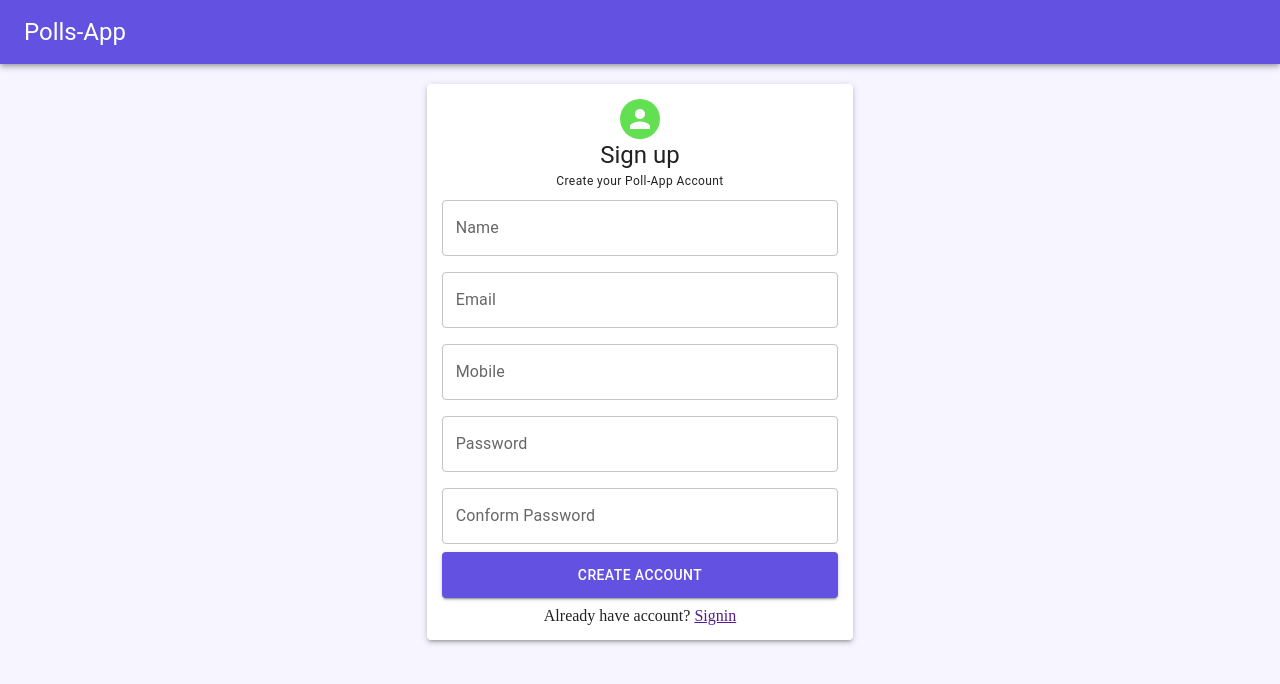
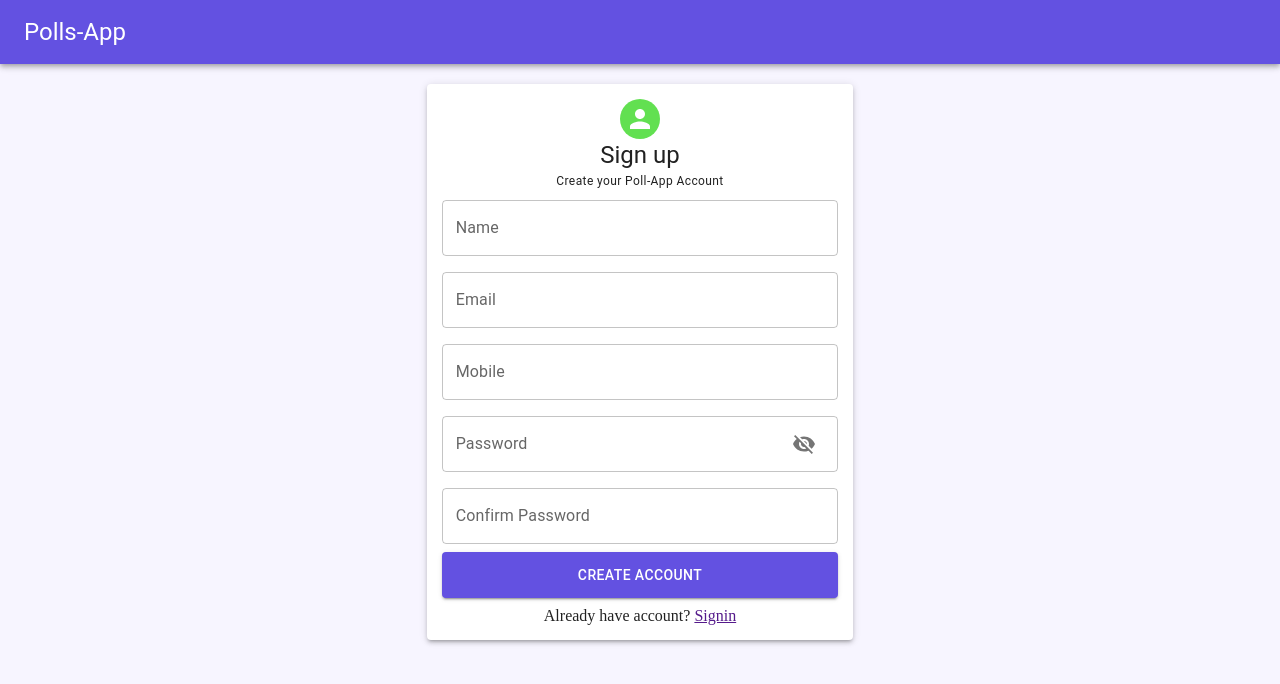
Before and after one commit to harshavardhan-sureify/codebyte-fe, a React (Create React App) app: page / in a window 1280 px wide. Shown: the top 684 px of the page. Built offline with nearby package versions, Linux system fonts and the light colour scheme.

Commit message:
completed signup form

```diff
--- a/package.json
+++ b/package.json
@@ -5,6 +5,7 @@
   "dependencies": {
     "@emotion/react": "^11.11.0",
     "@emotion/styled": "^11.11.0",
+    "@mui/icons-material": "^5.11.16",
     "@mui/material": "^5.13.1",
     "@testing-library/jest-dom": "^5.16.5",
     "@testing-library/react": "^13.4.0",
--- a/src/Components/SignupPage.jsx
+++ b/src/Components/SignupPage.jsx
@@ -1,56 +1,263 @@
- import { useTheme } from '@emotion/react'
-import { AppBar, Avatar, Button, Grid, Paper, TextField, Toolbar, Typography } from '@mui/material'
-import React from 'react'
- const paperStyle={
-   /* width:"30vw",
-    margin:"20px auto",
-     padding:"15px", */
-     padding:"15px",
-     margin:"20px 0px"
+import { useTheme } from "@emotion/react";
+import { DataArray, Visibility, VisibilityOff } from "@mui/icons-material";
+import { signUrl } from "../constants";
+import {
+  AppBar,
+  Avatar,
+  Button,
+  Grid,
+  IconButton,
+  InputAdornment,
+  Paper,
+  TextField,
+  Toolbar,
+  Typography,
+} from "@mui/material";
 
+import React, { useEffect, useState } from "react";
+var message = "";
 
+const paperStyle = {
+  padding: "15px",
+  margin: "20px 0px",
+};
+const textField = {
+  margin: "8px 0px",
+};
+const initialize = () => {
+  return {
+    name: "",
+    email: "",
+    mobile: "",
+    password: "",
+    cpassword: "",
+  };
+};
+const SignupPage = () => {
+  const theme = useTheme();
+  const [signUpForm, setSignUpForm] = useState(initialize());
+  const [error, setErrors] = useState({});
+  const [submitStatus, setSubmitStatus] = useState("");
+  const [seePassword, setSeePassword] = useState(false);
 
- }
- const textField={
-  margin:"8px 0px",
+  const sendSignUpDataToServer = async (data) => {
+    console.log(data,"what a drag")
+    try {
+      delete data.cpassword
+      const res = await fetch(signUrl, {
+        method: "POST",
+        headers: { "Content-Type": 'application/json' },
+        body:JSON.stringify(data)
+      })
+      if (res.ok) {
+        alert("submitted")
+      }
+    }
+    catch (err) {
+      console.log(err)
+    }
+  }
 
- }
- const SignupPage = () => {
-  const theme=useTheme()
-   return (
-    <Grid  sx={{backgroundColor:"#f7f5ff",minHeight:"100vh"}}>
-    <AppBar position='sticky'>
-      <Toolbar sx={{bgcolor:theme.palette.primary}}>
-        <Typography variant='h5'>Polls-App</Typography>
-      </Toolbar>
+  const handleChange = (e) => {
+    setSignUpForm({ ...signUpForm, [e.target.name]: e.target.value });
+    validations(e.target.name, e.target.value);
+  };
 
-    </AppBar>
-       <Grid container  sx={{display:"flex",justifyContent:"center"}}>
-        <Grid item xs={12} md={6} lg={4} >
-        <Paper elevation={3} style={paperStyle} align={"center"} >
+  const handleSubmit = (e) => {
+    e.preventDefault();
 
-          <Avatar sx={{backgroundColor:theme.palette.success.main}}></Avatar>
-          <Typography variant="h5"  >Sign up</Typography>
-          <Typography variant="caption"  >Create your Poll-App Account</Typography>
-          <form action="">
-            <Grid  >
-          <TextField fullWidth label="Name" placeholder='Enter your Name' sx={textField} > </TextField>
-          <TextField fullWidth label="Email" placeholder='Enter your Email' sx={textField}> </TextField>
-          <TextField fullWidth label="Mobile" placeholder='Enter your Mobile' sx={textField}> </TextField>
-          <TextField fullWidth label="Password" placeholder='Enter your password' sx={textField}> </TextField>
-          <TextField fullWidth label="Conform Password" placeholder='Enter your Pasword' sx={textField}> </TextField>
-          <Button fullWidth variant="contained"  sx={{padding:"11px 0px",marginBottom:"9px"}}>Create account</Button>
-          <Typography variant="p">Already have account? <a href="">Signin</a></Typography>
-          </Grid></form>
+    if (Object.keys(error).length != 5) {
+      if (Object.keys(error).length == 0) {
+        setSubmitStatus("Please fill the form ");
+        return;
+      }
+      setSubmitStatus("Please fill the form Properly");
+      return;
+    } else {
+      for (let i in error) {
+        if (error[i].length != 0) {
+          setSubmitStatus("Please fill the form properly");
 
+          return;
+        }
+      }
+    }
+    setSubmitStatus("");
+    sendSignUpDataToServer(signUpForm)
+  };
+  const validations = (clickedField, value) => {
+    message = "";
 
+    switch (clickedField) {
+      case "name":
+        if (!value) {
+          message = "Name is required";
+        } else if (value.length < 3) {
+          message = "Name should have atleast length 3";
+        } else {
+          message = "";
+        }
+        break;
 
-        </Paper>
+      case "email":
+        if (!value) {
+          message = "Email is required";
+        } else if (!/^[^\s@]+@[^\s@]+\.[^\s@]+$/.test(value)) {
+          message = "Email is not valid";
+        }
+        break;
+      case "password":
+        if (!value) {
+          message = "Password is required";
+        } else if (value.length < 8) {
+          message = "password length should be atleast 8";
+        } else if (
+          !/(?=.*[a-z])(?=.*[A-Z])(?=.*\d)(?=.*[!@#$%^&*()])/.test(value)
+        ) {
+          message =
+            "Passwors must contain atleast one upper,one lower,one digit and one special character";
+        }
+        break;
+      case "cpassword":
+        if (!value) {
+          message = " Confirm Password is required";
+        } else if (value != signUpForm.password) {
+          message = "password not match";
+        }
+        break;
+      case "mobile":
+        if (!value) {
+          message = " mobile no. is required";
+        } else if (!/^\d{10}$/.test(value)) {
+          message = "mobile no. should have 10 digits";
+        } else if (!/^[9,8,7,6]\d{9}$/.test(value)) {
+          message =
+            "Mobile number should contain only digits and must start with 9,8,7 or 6";
+        }
+        break;
+    }
+
+    setErrors({ ...error, [clickedField]: message });
+  };
+
+  return (
+    <Grid sx={{ backgroundColor: "#f7f5ff", minHeight: "100vh" }}>
+      <AppBar position="sticky">
+        <Toolbar>
+          <Typography variant="h5">Polls-App</Typography>
+        </Toolbar>
+      </AppBar>
+      <Grid container sx={{ display: "flex", justifyContent: "center" }}>
+        <Grid item xs={12} md={6} lg={4}>
+          <Paper elevation={3} style={paperStyle} align={"center"}>
+            {submitStatus && (
+              <Typography variant="p" color="error">
+                {submitStatus}
+              </Typography>
+            )}
+            <Avatar
+              sx={{ backgroundColor: theme.palette.success.main }}
+            ></Avatar>
+            <Typography variant="h5">Sign up</Typography>
+            <Typography variant="caption">
+              Create your Poll-App Account
+            </Typography>
+            <form method="post" onSubmit={handleSubmit}>
+              <Grid>
+                <TextField
+                  fullWidth
+                  label="Name"
+                  placeholder="Enter your Name"
+                  sx={textField}
+                  onChange={handleChange}
+                  name="name"
+                  value={signUpForm.name}
+                  error={error.name}
+                  helperText={error.name}
+                >
+                  {" "}
+                </TextField>
+                <TextField
+                  fullWidth
+                  label="Email"
+                  placeholder="Enter your Email"
+                  sx={textField}
+                  onChange={handleChange}
+                  name="email"
+                  value={signUpForm.email}
+                  error={error.email}
+                  helperText={error.email}
+                >
+                  {" "}
+                </TextField>
+                <TextField
+                  fullWidth
+                  label="Mobile"
+                  placeholder="Enter your Mobile"
+                  sx={textField}
+                  onChange={handleChange}
+                  name="mobile"
+                  value={signUpForm.mobile}
+                  error={error.mobile}
+                  helperText={error.mobile}
+                >
+                  {" "}
+                </TextField>
+                <TextField
+                  fullWidth
+                  type={seePassword ? "text" : "password"}
+                  label="Password"
+                  placeholder="Enter your password"
+                  sx={textField}
+                  onChange={handleChange}
+                  name="password"
+                  value={signUpForm.password}
+                  error={!!error.password}
+                  helperText={error.password}
+                  InputProps={{
+                    endAdornment: (
+                      <InputAdornment position="end">
+                        <IconButton
+                          onClick={() => setSeePassword(!seePassword)}
+                        >
+                          {seePassword ? <Visibility /> : <VisibilityOff />}
+                        </IconButton>
+                      </InputAdornment>
+                    ),
+                  }}
+                >
+                  {" "}
+                </TextField>
+                <TextField
+                  fullWidth
+                  type="password"
+                  label="Confirm Password"
+                  placeholder="Enter your Pasword"
+                  sx={textField}
+                  onChange={handleChange}
+                  name="cpassword"
+                  value={signUpForm.cpassword}
+                  error={error.cpassword}
+                  helperText={error.cpassword}
+                ></TextField>
+                <Button
+                  type="submit"
+                  fullWidth
+                  variant="contained"
+                  sx={{ padding: "11px 0px", marginBottom: "9px" }}
+                >
+                  Create account
+                </Button>
+                <Typography variant="p">
+                  Already have account? <a href="">Signin</a>
+                </Typography>
+              </Grid>
+            </form>
+          </Paper>
         </Grid>
+      </Grid>
+    </Grid>
+  );
+};
 
-       </Grid>
-      </Grid>
-   )
- }
-
- export default SignupPage
+export default SignupPage;
--- a/src/Themes/theme.js
+++ b/src/Themes/theme.js
@@ -1,5 +1,5 @@
 import { createTheme } from "@mui/material";
-import { orange } from "@mui/material/colors";
+
 
 
 export const theme=createTheme({
--- /dev/null
+++ b/src/constants.js
@@ -0,0 +1,7 @@
+const goBaseUrl = "http://localhost:8080/"
+const phpBaseUrl = "http://localhost/";
+const prefix = ""
+
+const signUrl = goBaseUrl +prefix+"signup";
+
+export { signUrl }
```
Also changed, not shown: src/Components/sample.jsx (deleted, +0 -9 lines), src/index.js (+8 -10 lines), src/Components/s.jsx (deleted), 1 other file (tests, documents, lock files or other folders).
